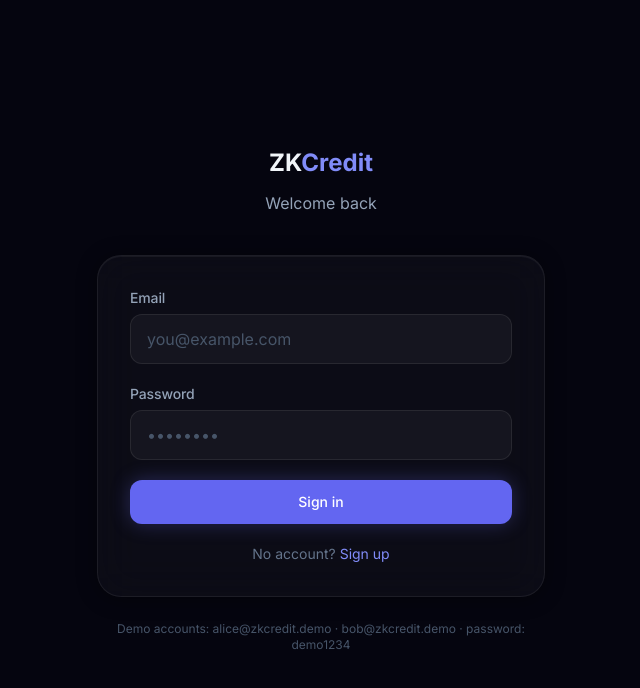
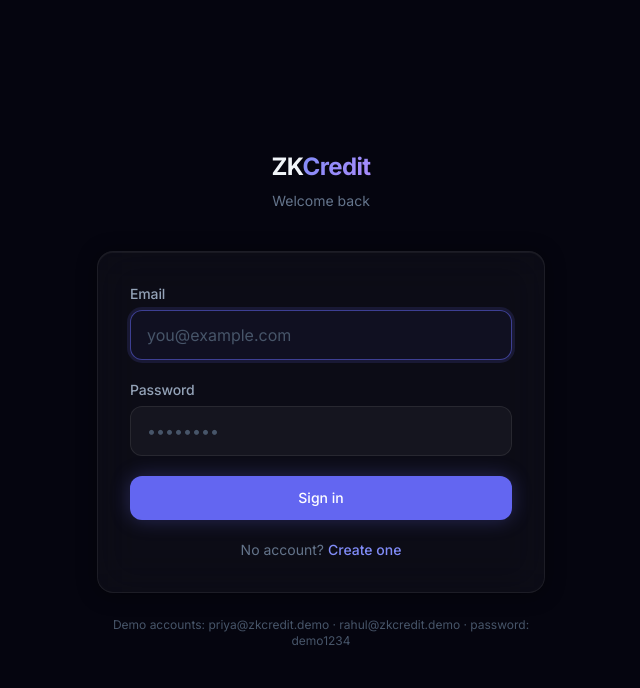
Before and after one commit to isthatananya/nocturnal, a React (Vite) app in the folder frontend/: page /auth/login in a window 1280 px wide. Shown: the top 688 px of the page, without its empty margins (319-959 px from the left). Built offline with nearby package versions, Linux system fonts and the light colour scheme; no server answers.

Commit message:
redesign: login page with animated form card entrance

```diff
--- a/frontend/src/pages/Login.tsx
+++ b/frontend/src/pages/Login.tsx
@@ -1,8 +1,11 @@
 import { useState } from 'react'
 import { Link, useNavigate } from 'react-router-dom'
+import { motion } from 'framer-motion'
 import { useAuth } from '../context/AuthContext'
 import { Button } from '../components/ui/button'
 import { toast } from '../hooks/useToast'
+
+const ease = [0.16, 1, 0.3, 1]
 
 export default function Login() {
   const { login } = useAuth()
@@ -25,18 +28,34 @@ export default function Login() {
   }
 
   return (
-    <div className="min-h-screen bg-midnight flex items-center justify-center px-4">
-      <div className="absolute inset-0 -z-10">
-        <div className="absolute top-1/2 left-1/2 -translate-x-1/2 -translate-y-1/2 w-[500px] h-[500px] rounded-full bg-indigo-500/8 blur-[100px]" />
+    <div className="page min-h-screen flex items-center justify-center px-4">
+      {/* background */}
+      <div className="absolute inset-0 -z-10 pointer-events-none">
+        <div className="absolute top-1/2 left-1/2 -translate-x-1/2 -translate-y-1/2 w-[600px] h-[600px] rounded-full bg-indigo-500/[0.07] blur-[120px]" />
       </div>
 
       <div className="w-full max-w-md">
-        <div className="text-center mb-10">
-          <Link to="/" className="text-2xl font-bold">ZK<span className="text-indigo-400">Credit</span></Link>
-          <p className="text-slate-400 mt-3">Welcome back</p>
-        </div>
+        {/* logo */}
+        <motion.div
+          initial={{ opacity: 0, y: -10 }}
+          animate={{ opacity: 1, y: 0 }}
+          transition={{ duration: 0.4, ease }}
+          className="text-center mb-10"
+        >
+          <Link to="/" className="text-2xl font-bold tracking-tight">
+            ZK<span className="gradient-text">Credit</span>
+          </Link>
+          <p className="text-slate-500 text-sm mt-2">Welcome back</p>
+        </motion.div>
 
-        <form onSubmit={submit} className="glass rounded-3xl p-8 space-y-5">
+        {/* form card */}
+        <motion.form
+          onSubmit={submit}
+          initial={{ opacity: 0, y: 20 }}
+          animate={{ opacity: 1, y: 0 }}
+          transition={{ duration: 0.5, delay: 0.08, ease }}
+          className="glass rounded-2xl p-8 space-y-5"
+        >
           <div>
             <label className="label">Email</label>
             <input
@@ -47,6 +66,7 @@ export default function Login() {
               className="input-field"
               required
               autoComplete="email"
+              autoFocus
             />
           </div>
 
@@ -63,19 +83,30 @@ export default function Login() {
             />
           </div>
 
-          <Button type="submit" loading={loading} className="w-full mt-2">
-            {loading ? 'Signing in...' : 'Sign in'}
-          </Button>
+          <motion.div whileHover={{ scale: 1.01 }} whileTap={{ scale: 0.98 }}
+            transition={{ type: 'spring', stiffness: 400, damping: 22 }}>
+            <Button type="submit" loading={loading} className="w-full">
+              {loading ? 'Signing in…' : 'Sign in'}
+            </Button>
+          </motion.div>
 
           <p className="text-center text-sm text-slate-500">
             No account?{' '}
-            <Link to="/auth/signup" className="text-indigo-400 hover:text-indigo-300">Sign up</Link>
+            <Link to="/auth/signup" className="text-indigo-400 hover:text-indigo-300 font-medium transition-colors">
+              Create one
+            </Link>
           </p>
-        </form>
+        </motion.form>
 
-        <p className="text-center text-xs text-slate-600 mt-6">
-          Demo accounts: alice@zkcredit.demo · bob@zkcredit.demo · password: demo1234
-        </p>
+        {/* demo hint */}
+        <motion.p
+          initial={{ opacity: 0 }}
+          animate={{ opacity: 1 }}
+          transition={{ duration: 0.5, delay: 0.3 }}
+          className="text-center text-xs text-slate-600 mt-6"
+        >
+          Demo accounts: priya@zkcredit.demo · rahul@zkcredit.demo · password: demo1234
+        </motion.p>
       </div>
     </div>
   )
```
